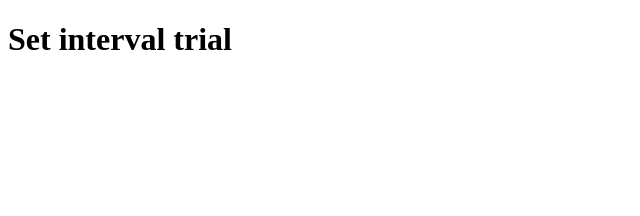
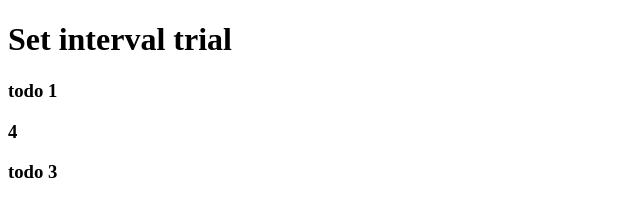
Before and after one commit to surya08nath/LearningPath, a plain HTML site: page test1/index.html in a window 1280 px wide. Shown: the whole page, without its empty margins (0-640 px from the left). Drawn offline with Linux system fonts and the light colour scheme.

Commit message:
printing ctr in homepage

```diff
--- a/test1/index.html
+++ b/test1/index.html
@@ -8,5 +8,8 @@
 </head>
 <body>
     <h1>Set interval trial</h1>
+    <h3>todo 1</h3>
+    <h3>todo 2</h3>
+    <h3>todo 3</h3>
 </body>
 </html>
--- a/test1/script.js
+++ b/test1/script.js
@@ -1,6 +1,7 @@
 let ctr=0;
 function callback(){
-    console.log(ctr);
+    const el=document.querySelectorAll("h3")[1];
+    el.innerHTML=ctr;
     ctr+=1;
 }
 
```
